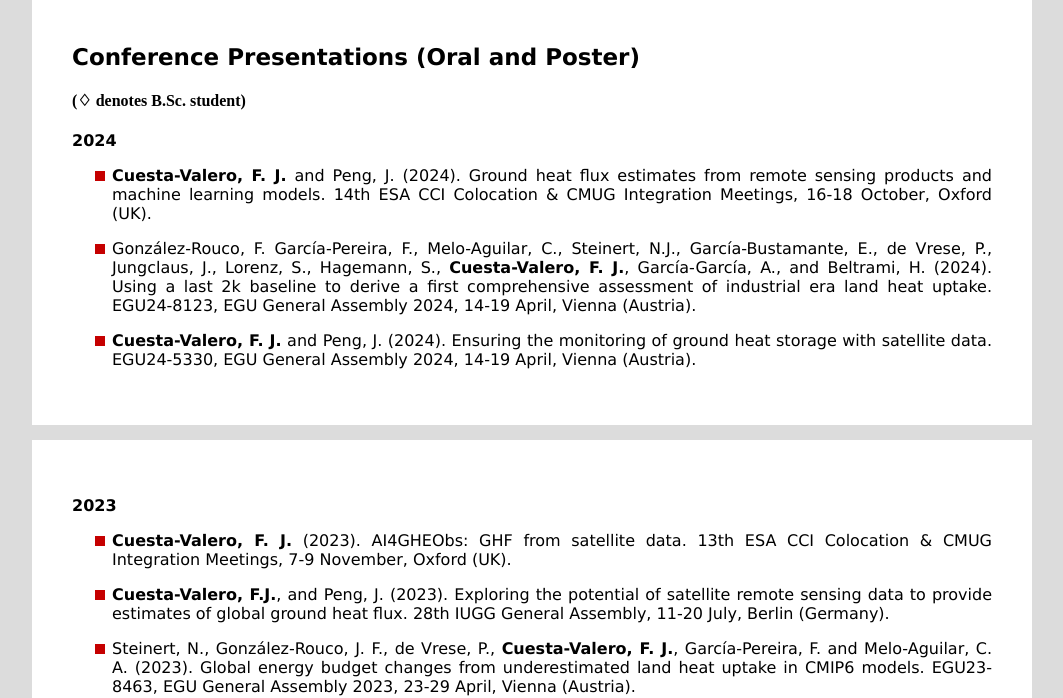
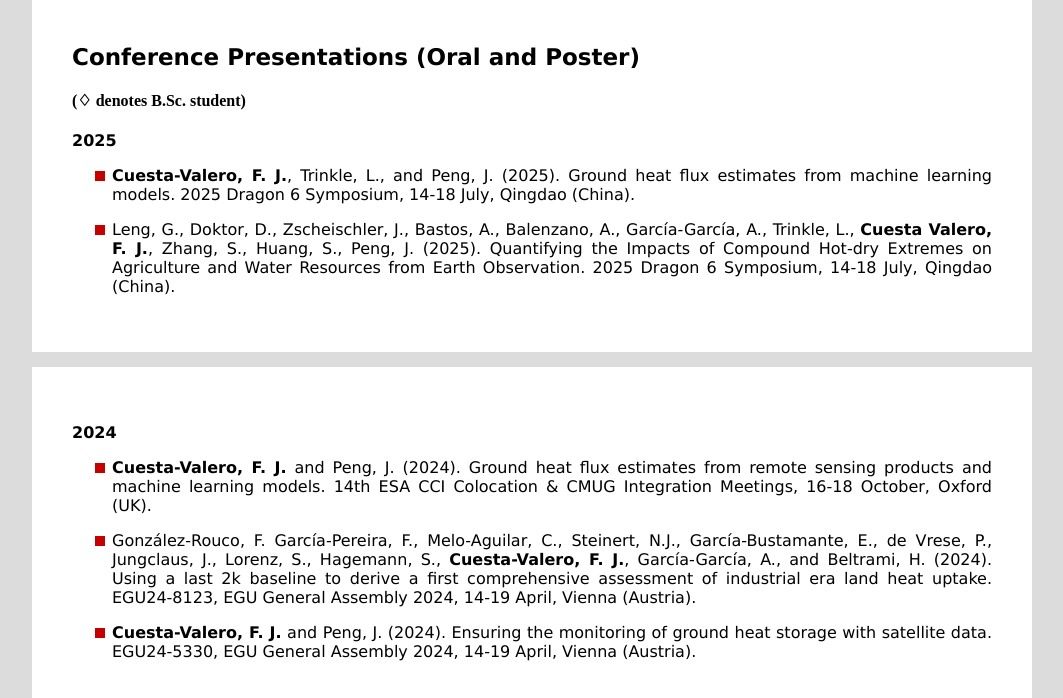
Before and after one commit to cuestavalero/cuestavalero.github.io, a plain HTML site: page conferences.html in a window 1280 px wide. Shown: the part 266-964 px from the top of the page, without its empty margins (108-1171 px from the left). Drawn offline with nearby package versions, Linux system fonts and the light colour scheme.

Commit message:
Added ESA Dragon conference

```diff
--- a/conferences.html
+++ b/conferences.html
@@ -66,6 +66,14 @@
                     <h2> Conference Presentations (Oral and Poster) </h2>
                     <h4>(&#9826; denotes B.Sc. student)</h4>
 
+                    <p><b>2025</b></p>
+                    <ul class="lista">
+                        <li><p><strong>Cuesta-Valero, F. J.</strong>, Trinkle, L., and Peng, J. (2025). Ground heat flux estimates from machine learning models. 2025 Dragon 6 Symposium, 14-18 July, Qingdao (China).</li></p>
+
+                        <li><p>Leng, G., Doktor, D., Zscheischler, J., Bastos, A., Balenzano, A., Garc&iacute;a-Garc&iacute;a, A., Trinkle, L., <strong>Cuesta Valero, F. J.</strong>, Zhang, S., Huang, S., Peng, J. (2025). Quantifying the Impacts of Compound Hot-dry Extremes on Agriculture and Water Resources from Earth Observation. 2025 Dragon 6 Symposium, 14-18 July, Qingdao (China).</li></p>
+
+                </article>
+                <article>
                     <p><b>2024</b></p>
                     <ul class="lista">
                         <li><p><strong>Cuesta-Valero, F. J.</strong> and Peng, J. (2024). Ground heat flux estimates from remote sensing products and machine learning models. 14th ESA CCI Colocation &amp; CMUG Integration Meetings, 16-18 October, Oxford (UK).</li></p>
```
Also changed, not shown: 1 other file.
